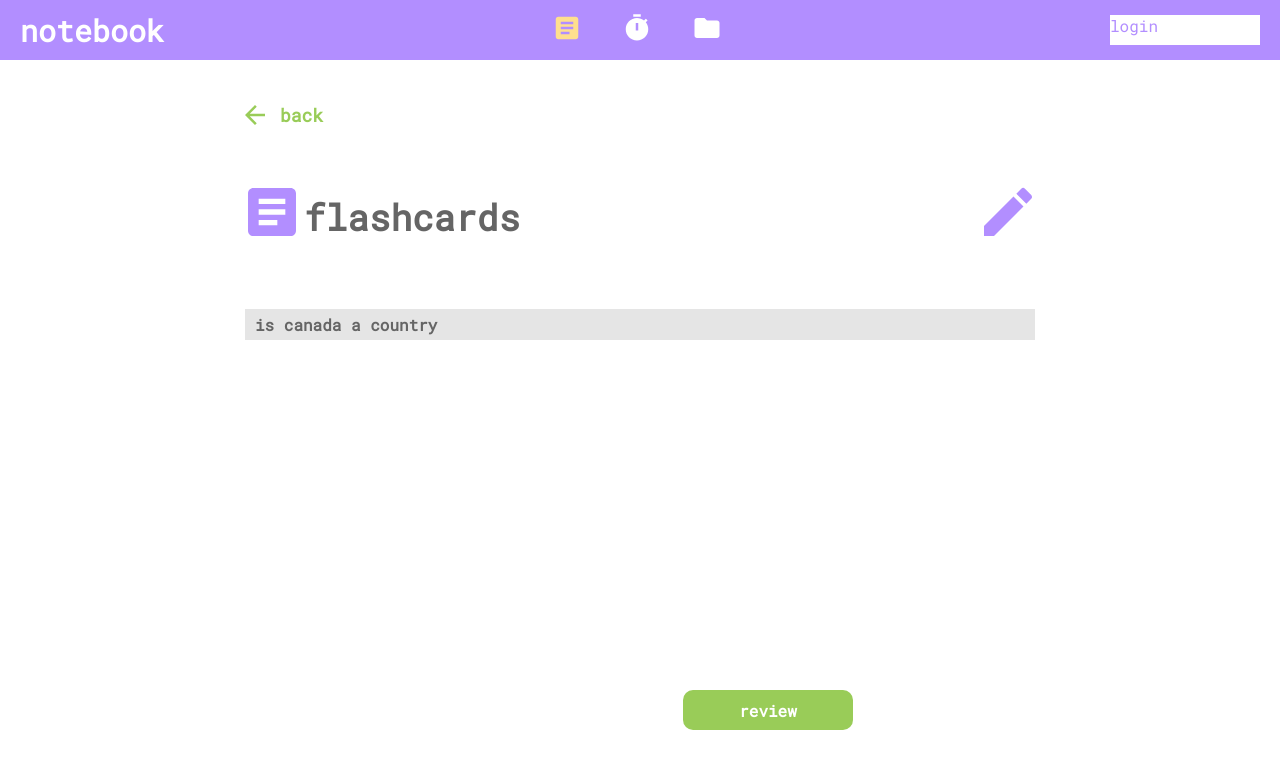
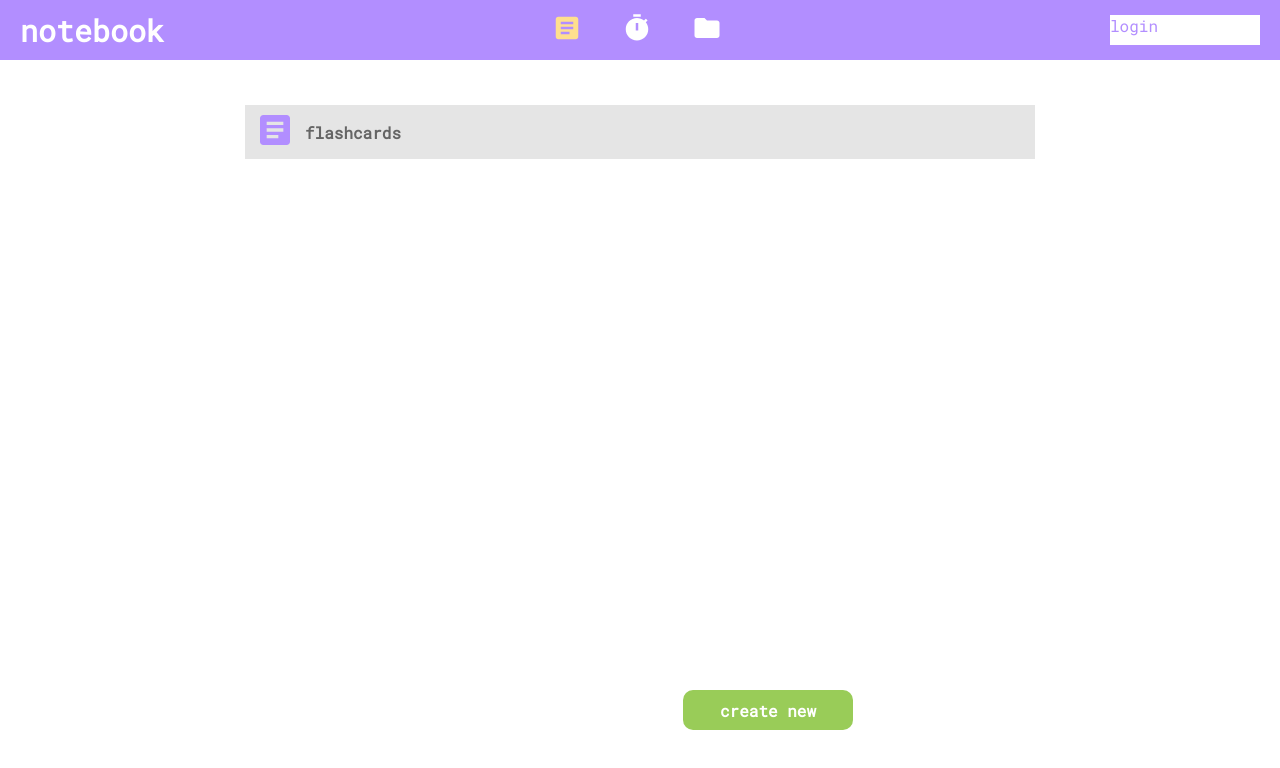
Before and after one commit to amreesalmonte/study-buddy, a React (Create React App) app in the folder notebook/: page /flashcards in a window 1280 px wide. Shown: the top 768 px of the page. Built offline with nearby package versions, Linux system fonts and the light colour scheme.

Commit message:
sub routes

```diff
--- a/notebook/src/components/NavigationBar.jsx
+++ b/notebook/src/components/NavigationBar.jsx
@@ -59,8 +59,9 @@ export default function NavigationBar(props){
   }, [location, timer]);
 
   const getIcons = (()=> {
+    const routes = RouteConfig.filter((route) => {return route.icon !== null})
     return (
-        RouteConfig.map((component, index) =>
+      routes.map((component, index) =>
         <NavLink
           to={component.path}
           style={({ isActive }) => ({
--- a/notebook/src/components/ReadFlashcards.jsx
+++ b/notebook/src/components/ReadFlashcards.jsx
@@ -32,12 +32,12 @@ const StyledLargeIcon = styled(LargeIcon)`
 `;
 
 export default function ReadFlashcards(props){
-	const { handleEdit } = props;
+	const { handleEdit, handleBack } = props;
 
 	return (
 		<FlashcardContainer>
 		  <FlashcardContent>
-			<BackButton><ArrowBack/>back</BackButton>
+			<BackButton onClick={handleBack}><ArrowBack/>back</BackButton>
 			<Header>
 			  <Title>
 				<StyledLargeIcon><Article/></StyledLargeIcon>
--- a/notebook/src/config/RouteConfig.js
+++ b/notebook/src/config/RouteConfig.js
@@ -8,9 +8,15 @@ import { Folder, Article, Timer } from '@mui/icons-material';
 export const RouteConfig = [
     {
         title: 'flashcards',
-        element: <FlashcardView />,
+        element: <FlashcardsListView />,
         path: '/flashcards',
         icon: <Article />
+    },
+    {
+        title: 'flashcard',
+        element: <FlashcardView />,
+        path: '/flashcards/:id',
+        icon: null
     },
     {
         title: 'pomodoro',
--- a/notebook/src/utils/FlashcardUtil.js
+++ b/notebook/src/utils/FlashcardUtil.js
@@ -1,7 +1,3 @@
 export const fetchFlashcards = (() => {
-    /**
-     *
-     * exportCSV here
-     */
-    alert('export');
+    //
 })
--- a/notebook/src/views/FlashcardView.jsx
+++ b/notebook/src/views/FlashcardView.jsx
@@ -1,9 +1,12 @@
 import React, { useState, useCallback, useEffect } from "react";
+import { useNavigate } from "react-router-dom";
 import styled from 'styled-components';
 import ReadFlashcards from "../components/ReadFlashcards";
 import EditFlashcards from "../components/EditFlashcards";
 
 export default function FlashcardView(props){
+	let navigate = useNavigate();
+
 	const [edit, setEdit] = useState(false);
 
 	const toggleEdit = useCallback((title) => {
@@ -14,12 +17,16 @@ export default function FlashcardView(props){
 		};
 	}, [edit])
 
+	const handleBack = useCallback((title) => {
+		navigate('/flashcards');
+	}, [navigate])
+
 	return (
 			<>
 			{
 				edit ?
 				<EditFlashcards handleSave={toggleEdit}/> :
-				<ReadFlashcards handleEdit={toggleEdit}/>
+				<ReadFlashcards handleEdit={toggleEdit} handleBack={handleBack}/>
 			}
 			</>
 	);
--- a/notebook/src/views/FlashcardsListView.jsx
+++ b/notebook/src/views/FlashcardsListView.jsx
@@ -1,4 +1,5 @@
 import React, { useState, useCallback, useEffect } from "react";
+import { useNavigate } from "react-router-dom";
 import styled from 'styled-components';
 import { Article } from '@mui/icons-material';
 import { colors } from "../styling/colors";
@@ -28,10 +29,16 @@ const Icon = styled.div`
 `;
 
 export default function FlashcardsListView(props){
+	let navigate = useNavigate();
+
+	const handleSelect = useCallback((title) => {
+		navigate('/flashcards/1');
+	}, [navigate])
+
 	return (
 		<FlashcardsContainer>
 			<FlashcardsContent>
-				<ListItem>
+				<ListItem onClick={handleSelect}>
 					<Icon><Article/></Icon>
 					flashcards
 				</ListItem>
```
